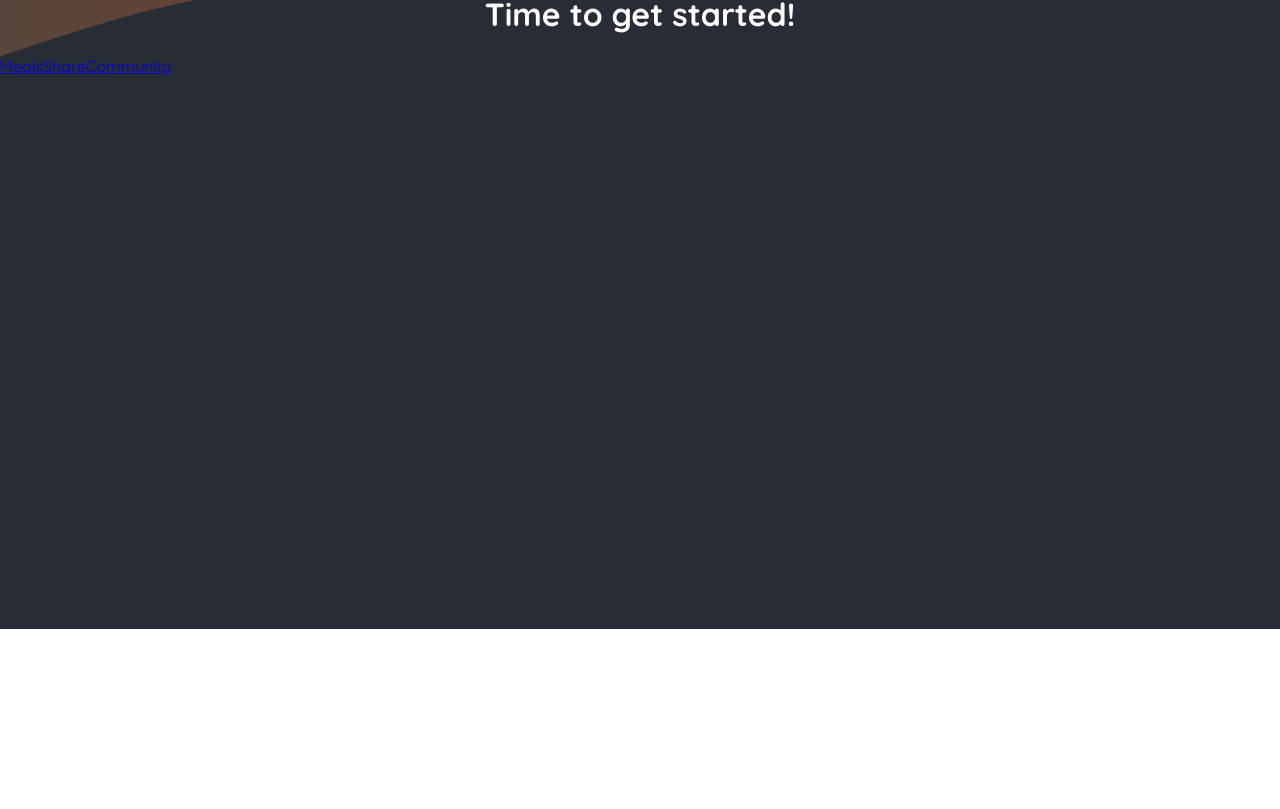
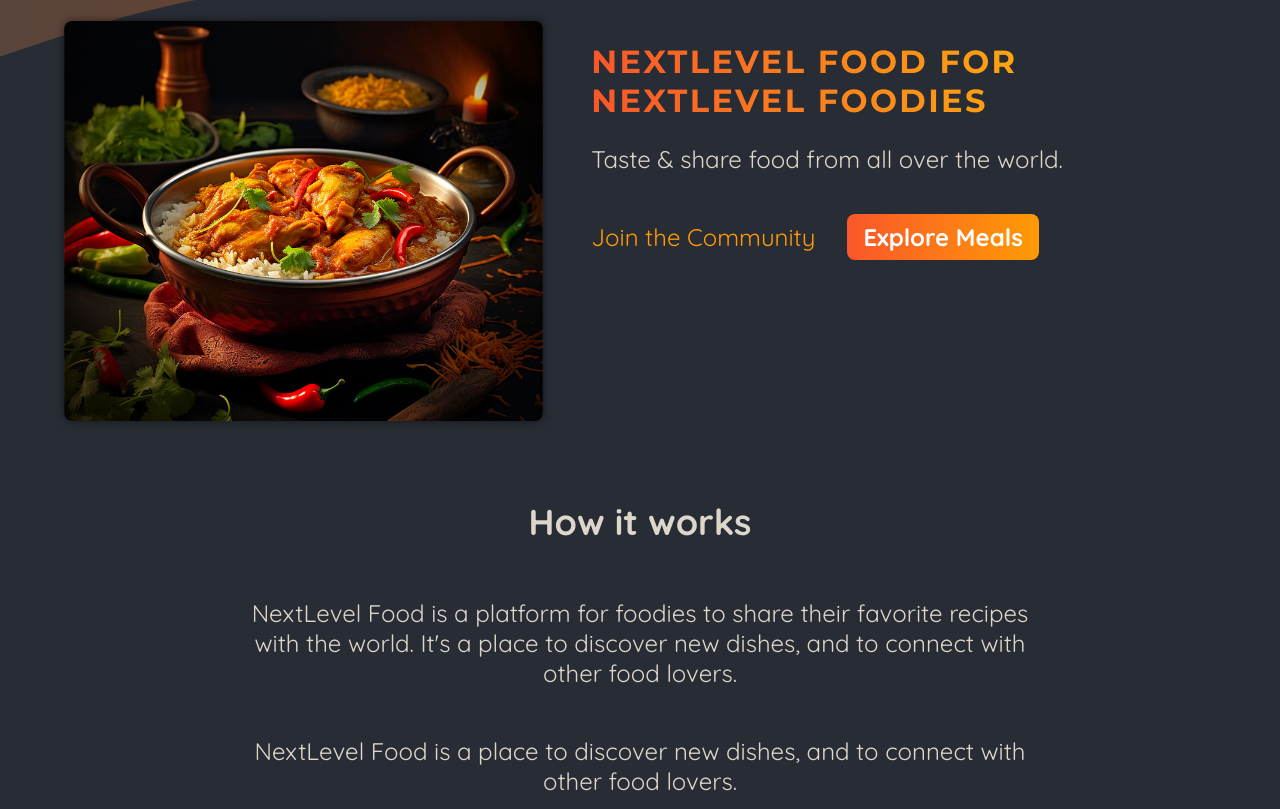
Before and after one commit to Lidia23/Foodies, a Next.js app: page / in a window 1280 px wide. Shown: the part 171-980 px from the top of the page. Before the commit the page ends 800 px from the top, so only its background shows below. Built offline with nearby package versions, Linux system fonts and the light colour scheme.

Commit message:
main page

```diff
--- a/app/page.js
+++ b/app/page.js
@@ -1,13 +1,52 @@
-import Link from "next/link";
+import Link from 'next/link';
+import ImageSlideshow from '../components/images/image-slideshow.js';
+import classes from './page.module.css';
+
 export default function Home() {
   return (
-    <main>
-      <h1 style={{ color: 'white', textAlign: 'center' }}>
-        Time to get started!
-      </h1>
-      <Link href="/meals">Meals</Link>
-      <Link href="/meals/share">Share</Link>
-      <Link href="/community">Community</Link>
-    </main>
+    <>
+      <header className={classes.header}>
+        <div className={classes.slideshow}>
+          <ImageSlideshow />
+        </div>
+        <div>
+          <div className={classes.hero}>
+            <h1>NextLevel Food for NextLevel Foodies</h1>
+            <p>Taste & share food from all over the world.</p>
+          </div>
+          <div className={classes.cta}>
+            <Link href="/community">Join the Community</Link>
+            <Link href="/meals">Explore Meals</Link>
+          </div>
+        </div>
+      </header>
+      <main>
+        <section className={classes.section}>
+          <h2>How it works</h2>
+          <p>
+            NextLevel Food is a platform for foodies to share their favorite
+            recipes with the world. It&apos;s a place to discover new dishes, and to
+            connect with other food lovers.
+          </p>
+          <p>
+            NextLevel Food is a place to discover new dishes, and to connect
+            with other food lovers.
+          </p>
+        </section>
+
+        <section className={classes.section}>
+          <h2>Why NextLevel Food?</h2>
+          <p>
+            NextLevel Food is a platform for foodies to share their favorite
+            recipes with the world. It&apos;s a place to discover new dishes, and to
+            connect with other food lovers.
+          </p>
+          <p>
+            NextLevel Food is a place to discover new dishes, and to connect
+            with other food lovers.
+          </p>
+        </section>
+      </main>
+    </>
   );
 }
--- /dev/null
+++ b/app/page.module.css
@@ -0,0 +1,75 @@
+.header {
+  display: flex;
+  gap: 3rem;
+  margin: 3rem auto;
+  width: 90%;
+  max-width: 75rem;
+}
+
+.slideshow {
+  width: 40rem;
+  height: 25rem;
+}
+
+.hero {
+  color: #ddd6cb;
+  font-size: 1.5rem;
+}
+
+.hero h1 {
+  font-size: 2rem;
+  font-weight: bold;
+  font-family: 'Montserrat', sans-serif;
+  letter-spacing: 0.15rem;
+  text-transform: uppercase;
+  background: linear-gradient(90deg, #f9572a, #ffc905);
+  background-clip: text;
+  -webkit-background-clip: text;
+  -webkit-text-fill-color: transparent;
+}
+
+.cta {
+  font-size: 1.5rem;
+  display: flex;
+  gap: 1rem;
+}
+
+.cta a {
+  display: inline-block;
+  margin-top: 1rem;
+  padding: 0.5rem 1rem;
+  border-radius: 0.5rem;
+  background: linear-gradient(90deg, #f9572a, #ff9b05);
+  color: #ffffff;
+  font-weight: bold;
+  text-decoration: none;
+}
+
+.cta a:hover,
+.cta a:active {
+  background: linear-gradient(90deg, #fd4715, #f9b241);
+}
+
+.cta a:first-child {
+  background: transparent;
+  font-weight: normal;
+  color: #ff9b05;
+  padding-left: 0;
+}
+
+.cta a:first-child:hover,
+.cta a:first-child:active {
+  background: transparent;
+  color: #f9b241;
+}
+
+.section {
+  display: flex;
+  flex-direction: column;
+  color: #ddd6cb;
+  font-size: 1.5rem;
+  max-width: 50rem;
+  width: 90%;
+  margin: 2rem auto;
+  text-align: center;
+}
```
